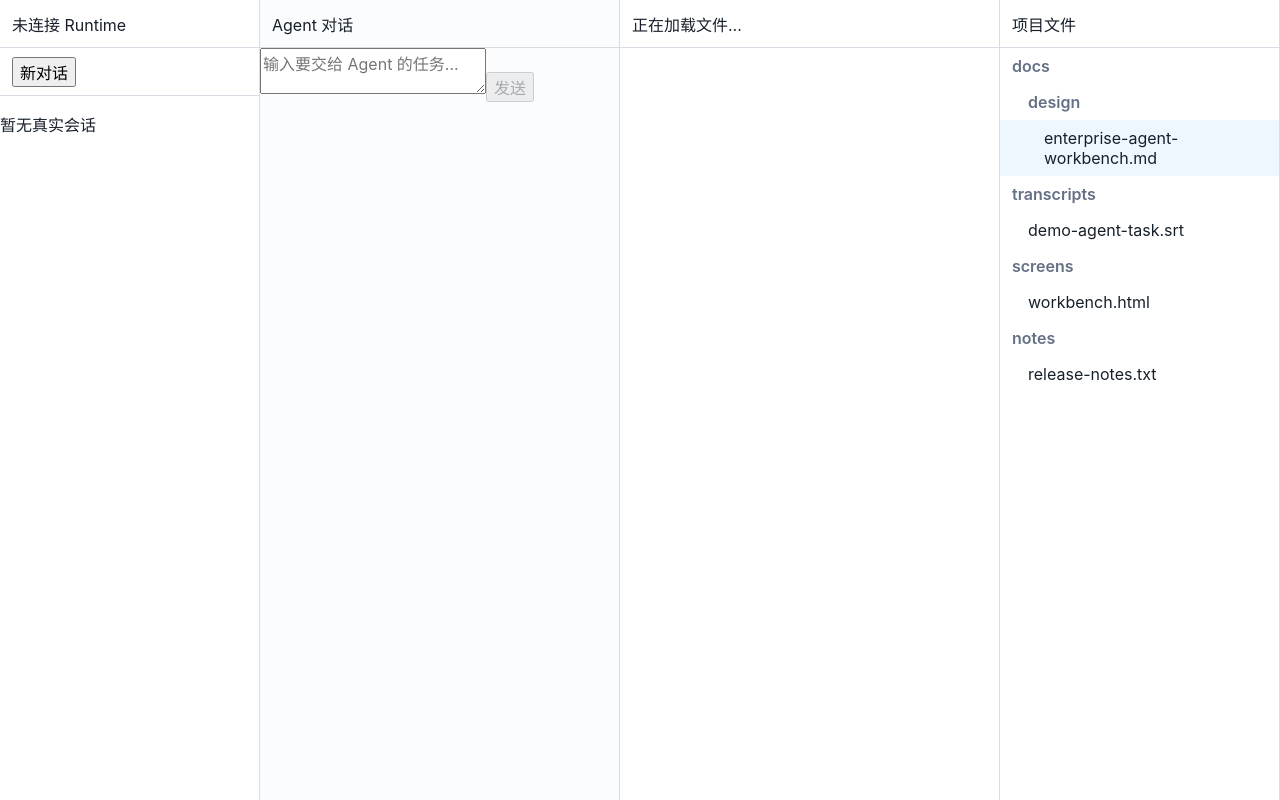
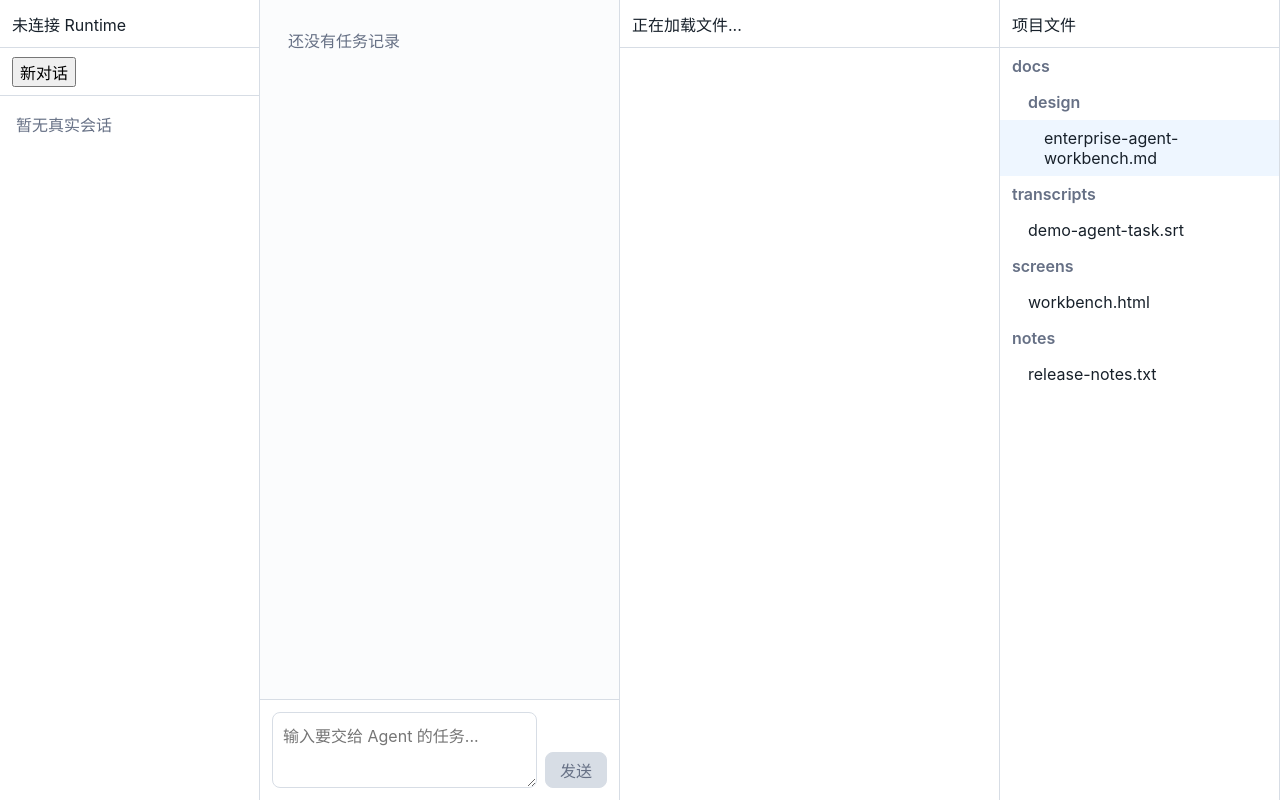
Before and after one commit to krillinai/OpenCreator, a React (Vite) app in the folder apps/web/: page / in a window 1280 px wide. Built offline with nearby package versions, Linux system fonts and the light colour scheme.

Commit message:
feat: wire web app data flow

```diff
--- a/apps/web/src/app/App.tsx
+++ b/apps/web/src/app/App.tsx
@@ -1,14 +1,19 @@
 import { useEffect, useMemo, useReducer, useRef, useState } from 'react';
 import { WorkbenchLayout } from '../components/layout/WorkbenchLayout.js';
+import { Timeline } from '../components/timeline/Timeline.js';
+import type { TimelineItem } from '../components/timeline/timeline-model.js';
 import { FileEditor } from '../components/editor/FileEditor.js';
 import { FileTree } from '../components/editor/FileTree.js';
 import { CapabilitiesView } from '../features/capabilities/CapabilitiesView.js';
 import type { CapabilitiesViewProps } from '../features/capabilities/CapabilitiesView.js';
 import { ConnectionPanel } from '../features/connection/ConnectionPanel.js';
 import { Composer } from '../features/runs/Composer.js';
+import { RunDetailPanel } from '../features/runs/RunDetailPanel.js';
 import { ThreadList } from '../features/threads/ThreadList.js';
+import { createMockChangeService } from '../services/change-service.js';
 import { createMockFileService } from '../services/file-service.js';
 import type { FileTreeNode, WorkspaceFile } from '../services/file-service.js';
+import { createMockProjectService } from '../services/project-service.js';
 import { initialAppState, reduceAppState } from './app-state.js';
 
 type AppFileService = {
@@ -28,12 +33,16 @@ export function App(props: AppProps = {}) {
   const fileService = props.fileService ?? defaultFileService;
   const [treeNodes, setTreeNodes] = useState<FileTreeNode[]>([]);
   const [treeLoadError, setTreeLoadError] = useState<string>();
+  const [timelineItems, setTimelineItems] = useState<TimelineItem[]>([]);
   const [savedFileByPath, setSavedFileByPath] = useState<Record<string, WorkspaceFile>>({});
   const [draftContentByPath, setDraftContentByPath] = useState<Record<string, string>>({});
   const [loadingFilePath, setLoadingFilePath] = useState<string>(state.selectedFilePath);
   const [loadErrorByPath, setLoadErrorByPath] = useState<Record<string, string | undefined>>({});
   const [saveErrorByPath, setSaveErrorByPath] = useState<Record<string, string | undefined>>({});
   const [savingFilePaths, setSavingFilePaths] = useState<Set<string>>(() => new Set());
+  const projectService = useMemo(() => createMockProjectService(), []);
+  const changeService = useMemo(() => createMockChangeService(), []);
+  const timelineIdSequenceRef = useRef(0);
   const mountedRef = useRef(true);
   const selectedFilePathRef = useRef(state.selectedFilePath);
   const savedFileByPathRef = useRef<Record<string, WorkspaceFile>>({});
@@ -71,6 +80,10 @@ export function App(props: AppProps = {}) {
       canceled = true;
     };
   }, [fileService]);
+
+  useEffect(() => {
+    void projectService.getDefaultProject();
+  }, [projectService]);
 
   useEffect(() => {
     const path = state.selectedFilePath;
@@ -138,7 +151,11 @@ export function App(props: AppProps = {}) {
   const loadError = loadErrorByPath[selectedFilePath];
   const saveError = saveErrorByPath[selectedFilePath];
   const rightPanel =
-    props.capabilitiesView === undefined ? (
+    props.capabilitiesView !== undefined ? (
+      <CapabilitiesView {...props.capabilitiesView} />
+    ) : state.rightPanelMode === 'run_detail' ? (
+      <RunDetailPanel runId={state.selectedRunId} />
+    ) : (
       loadingSelectedFile ? (
         <div className="panel-header">正在加载文件...</div>
       ) : currentFile === undefined ? (
@@ -155,8 +172,6 @@ export function App(props: AppProps = {}) {
           onSave={saveCurrentFile}
         />
       )
-    ) : (
-      <CapabilitiesView {...props.capabilitiesView} />
     );
 
   function handleEditorContentChange(content: string) {
@@ -181,6 +196,42 @@ export function App(props: AppProps = {}) {
 
   function bumpFileRevision(path: string) {
     fileRevisionByPathRef.current[path] = (fileRevisionByPathRef.current[path] ?? 0) + 1;
+  }
+
+  function createTimelineId(prefix: string) {
+    timelineIdSequenceRef.current += 1;
+    return `${prefix}_${Date.now()}_${timelineIdSequenceRef.current}`;
+  }
+
+  function submitPrompt(prompt: string) {
+    const nextItems: TimelineItem[] = [
+      {
+        kind: 'user_message',
+        id: createTimelineId('user'),
+        text: prompt,
+        source: 'mock'
+      },
+      {
+        kind: 'assistant_message',
+        id: createTimelineId('assistant'),
+        text: '当前未连接 Runtime，已在 mock workspace 中记录本次任务。',
+        source: 'mock'
+      }
+    ];
+
+    if (currentFile !== undefined) {
+      const change = changeService.createPromptChange(prompt, currentFile.path);
+      nextItems.push({
+        kind: 'change_card',
+        id: createTimelineId('change'),
+        title: change.title,
+        path: change.path,
+        delta: change.delta,
+        source: change.source
+      });
+    }
+
+    setTimelineItems(previous => [...previous, ...nextItems]);
   }
 
   async function saveCurrentFile() {
@@ -228,10 +279,10 @@ export function App(props: AppProps = {}) {
         </div>
       }
       timeline={
-        <>
-          <div className="panel-header">Agent 对话</div>
-          <Composer onSubmit={() => {}} />
-        </>
+        <div className="timeline-shell">
+          <Timeline items={timelineItems} />
+          <Composer onSubmit={submitPrompt} />
+        </div>
       }
       rightPanel={rightPanel}
       fileTree={
--- a/apps/web/src/styles/app.css
+++ b/apps/web/src/styles/app.css
@@ -74,3 +74,120 @@ select {
   min-height: 0;
   overflow: auto;
 }
+
+.empty-state {
+  margin: 0;
+  padding: 16px;
+  color: var(--muted);
+}
+
+.session-row,
+.tree-file,
+.tree-folder {
+  width: 100%;
+  min-height: 32px;
+  display: flex;
+  align-items: center;
+  gap: 8px;
+  padding: 6px 10px;
+  border: 0;
+  background: transparent;
+  color: var(--text);
+  text-align: left;
+}
+
+.session-row[aria-current="true"],
+.tree-file[aria-current="page"] {
+  background: #eef6ff;
+  color: var(--accent);
+}
+
+.timeline-shell {
+  height: 100%;
+  min-height: 0;
+  display: grid;
+  grid-template-rows: minmax(0, 1fr) auto;
+}
+
+.timeline-list {
+  padding: 12px;
+}
+
+.timeline-item {
+  display: grid;
+  gap: 6px;
+  margin: 0 0 10px;
+  padding: 12px;
+  border: 1px solid var(--border);
+  border-radius: 8px;
+  background: var(--surface);
+}
+
+.timeline-item p {
+  margin: 0;
+}
+
+.timeline-item pre {
+  margin: 0;
+  padding: 8px;
+  overflow: auto;
+  border-radius: 6px;
+  background: var(--bg);
+  color: var(--text);
+}
+
+.composer {
+  display: grid;
+  grid-template-columns: minmax(0, 1fr) auto;
+  gap: 8px;
+  padding: 12px;
+  border-top: 1px solid var(--border);
+  background: var(--surface);
+}
+
+.composer textarea {
+  min-height: 76px;
+  max-height: 180px;
+  resize: vertical;
+  padding: 10px;
+  border: 1px solid var(--border);
+  border-radius: 8px;
+  background: #fff;
+  color: var(--text);
+}
+
+.composer button {
+  align-self: end;
+  min-height: 36px;
+  padding: 0 14px;
+  border: 1px solid var(--accent);
+  border-radius: 8px;
+  background: var(--accent);
+  color: #fff;
+}
+
+.composer button:disabled {
+  border-color: var(--border);
+  background: var(--border);
+  color: var(--muted);
+}
+
+.file-editor {
+  height: 100%;
+  min-height: 0;
+  display: grid;
+  grid-template-rows: auto minmax(0, 1fr);
+}
+
+.code-textarea {
+  width: 100%;
+  height: 100%;
+  min-height: 0;
+  resize: none;
+  border: 0;
+  outline: none;
+  padding: 12px;
+  background: var(--surface);
+  color: var(--text);
+  font-family: ui-monospace, SFMono-Regular, Menlo, Monaco, Consolas, "Liberation Mono", monospace;
+}
```
